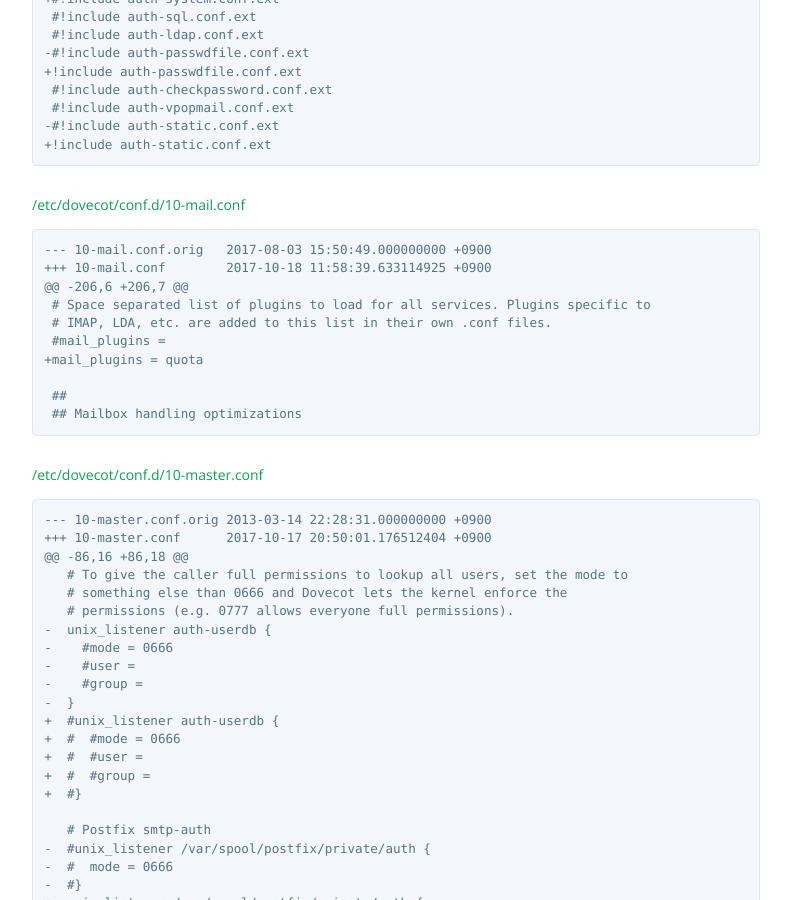
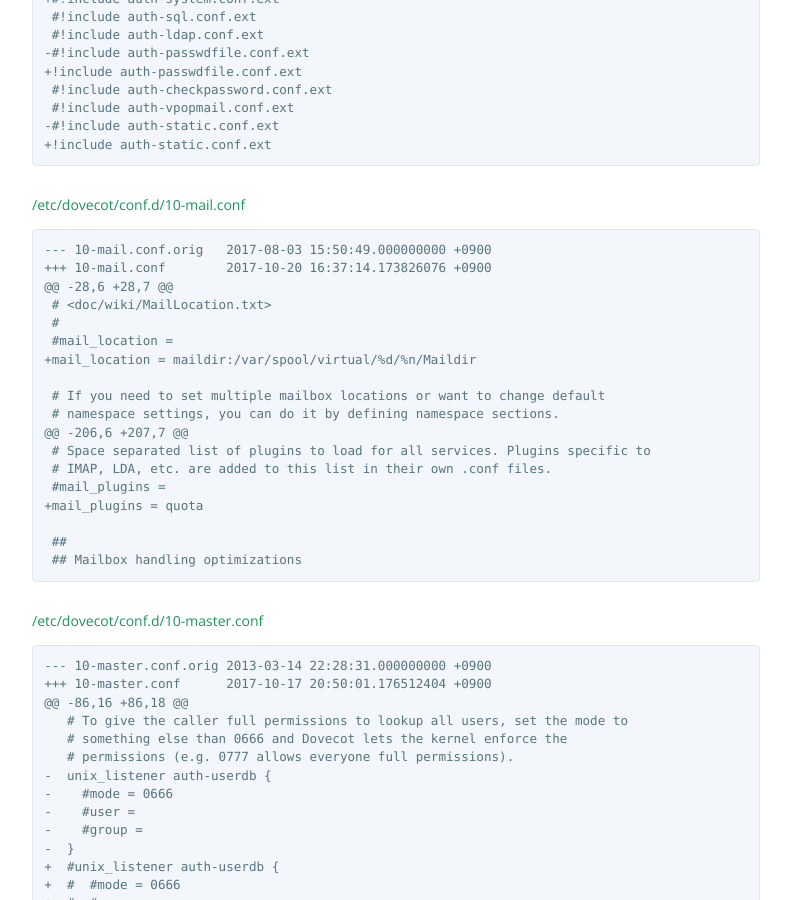
Before and after one commit to shirasagi/shirasagi.github.io, a Jekyll site: the page built from devel/webmail.md, in a window 1280 px wide and 900 px high, scrolled down 1508 px. Shown: the whole window, without its empty margins (244-1035 px from the left). Built offline with Jekyll 4.4.1, drawn with Linux system fonts in a browser that asks for light colours; nearby versions of some CDN libraries.

Commit message:
[add] mail_location

```diff
--- a/devel/webmail.md
+++ b/devel/webmail.md
@@ -77,8 +77,16 @@
 
 ~~~diff
 --- 10-mail.conf.orig	2017-08-03 15:50:49.000000000 +0900
-+++ 10-mail.conf	2017-10-18 11:58:39.633114925 +0900
-@@ -206,6 +206,7 @@
++++ 10-mail.conf	2017-10-20 16:37:14.173826076 +0900
+@@ -28,6 +28,7 @@
+ # <doc/wiki/MailLocation.txt>
+ #
+ #mail_location =
++mail_location = maildir:/var/spool/virtual/%d/%n/Maildir
+
+ # If you need to set multiple mailbox locations or want to change default
+ # namespace settings, you can do it by defining namespace sections.
+@@ -206,6 +207,7 @@
  # Space separated list of plugins to load for all services. Plugins specific to
  # IMAP, LDA, etc. are added to this list in their own .conf files.
  #mail_plugins =
```
